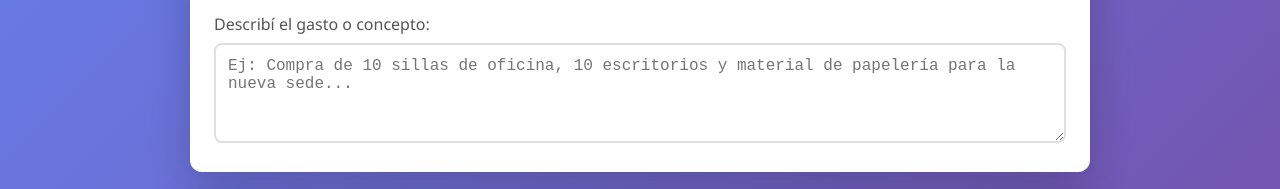
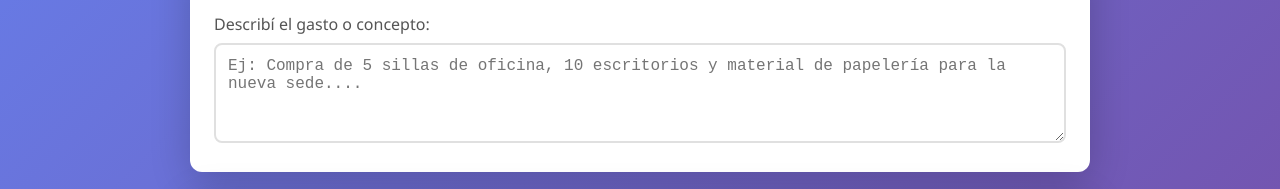
Before and after one commit to gbntz/finanzaskit, a website: page index.html in a window 1280 px wide. Shown: the part 194-383 px from the top of the page. Drawn offline with Linux system fonts and the light colour scheme.

Commit message:
Update placeholder text in textarea for expenses

```diff
--- a/index.html
+++ b/index.html
@@ -206,7 +206,7 @@
       <label for="descripcion">Describí el gasto o concepto:</label>
       <textarea
         id="descripcion"
-        placeholder="Ej: Compra de 10 sillas de oficina, 10 escritorios y material de papelería para la nueva sede..."
+        placeholder="Ej: Compra de 5 sillas de oficina, 10 escritorios y material de papelería para la nueva sede...."
       ></textarea>
     </div>
 
```
